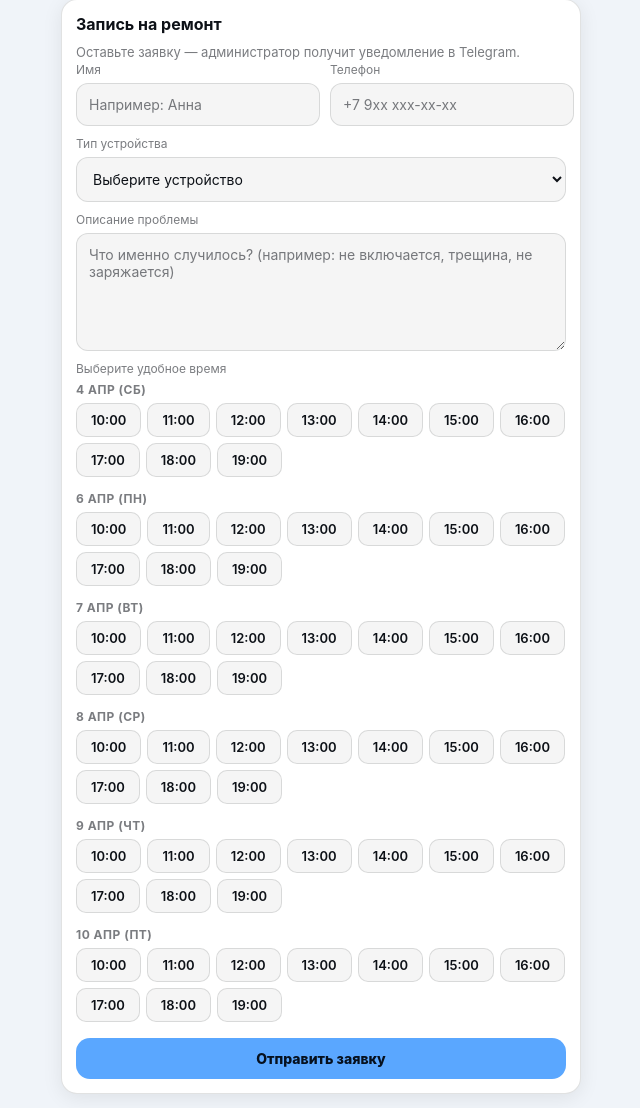
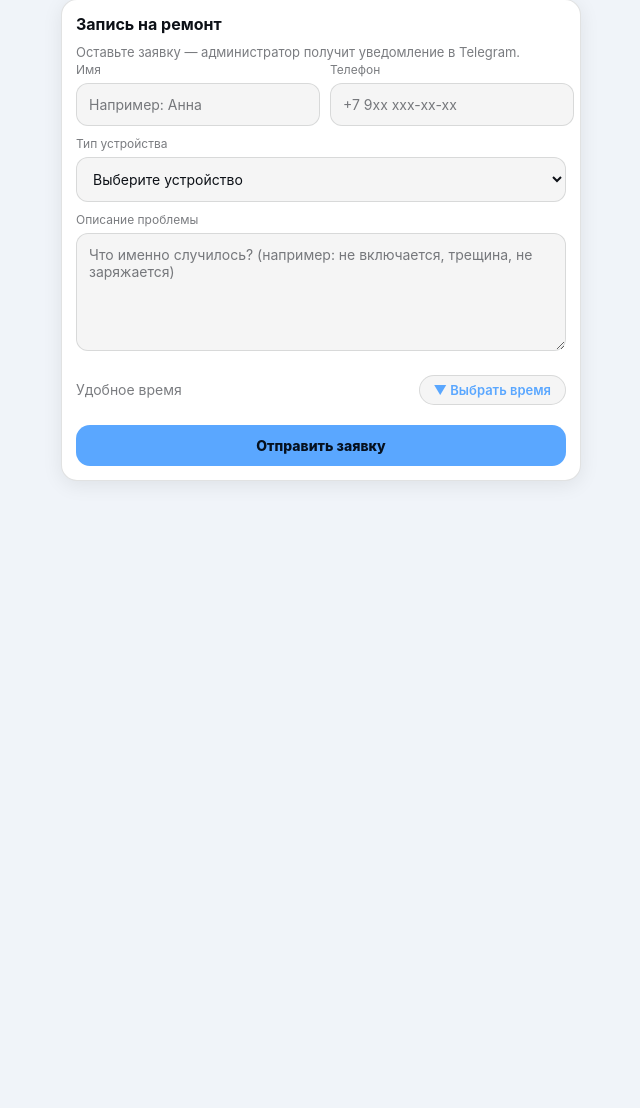
Before and after one commit to dadyadeda160402/iBig-mini-app, a Flask app: page / in a window 1280 px wide. Shown: the part 119-1227 px from the top of the page, without its empty margins (319-959 px from the left). After the commit the page ends 600 px from the top, so only its background shows below. Run offline with Flask 3, Linux system fonts and the light colour scheme; data comes from the database, SQL or seed files in the repository; some libraries are stand-ins or nearby versions.

Commit message:
fix: button re-enable, collapsible slots, individual models, map coords, separate questions chat

```diff
--- a/static/css/style.css
+++ b/static/css/style.css
@@ -197,11 +197,52 @@ tr.category td {
 .mapbox { border-radius: 14px; overflow: hidden; border: 1px solid var(--border); }
 .mapbox iframe { width: 100%; height: 180px; border: 0; }
 
-/* Слоты */
+/* Слоты — обёртка */
+.slots-wrap { margin-top: 14px; }
+
+.slots-header {
+  display: flex;
+  align-items: center;
+  justify-content: space-between;
+  gap: 8px;
+  margin-bottom: 8px;
+}
+
+.slots-header .label-text {
+  font-size: 14px;
+  color: var(--tg-theme-hint-color, var(--muted));
+}
+
+.slot-toggle-btn {
+  background: var(--input-bg);
+  border: 1px solid var(--border);
+  border-radius: 20px;
+  padding: 6px 14px;
+  font-size: 13px;
+  font-weight: 600;
+  cursor: pointer;
+  color: var(--tg-theme-button-color, var(--primary));
+  font-family: inherit;
+  transition: background 0.15s, border-color 0.15s;
+  white-space: nowrap;
+  max-width: 100%;
+}
+
+.slot-toggle-btn:hover { background: rgba(90, 167, 255, 0.1); }
+.slot-toggle-btn.slot-chosen {
+  border-color: var(--success);
+  color: var(--success);
+}
+
+/* Слоты — сетка */
 .slots-grid {
   display: flex;
   flex-direction: column;
   gap: 10px;
+  padding: 10px;
+  background: var(--input-bg);
+  border: 1px solid var(--border);
+  border-radius: 12px;
 }
 
 .slot-day { margin-bottom: 4px; }
@@ -217,10 +258,10 @@ tr.category td {
 .slot-times { display: flex; flex-wrap: wrap; gap: 6px; }
 
 .slot-btn {
-  background: var(--input-bg);
+  background: var(--bg);
   border: 1px solid var(--border);
   border-radius: 10px;
-  padding: 8px 14px;
+  padding: 7px 13px;
   font-size: 13px;
   font-weight: 600;
   cursor: pointer;
--- a/static/js/app.js
+++ b/static/js/app.js
@@ -52,34 +52,48 @@ document.querySelectorAll(".nav button").forEach((btn) => {
 /* ─────────────────────── Модели устройств ─────────────────────────────── */
 const DEVICE_MODELS = {
   "Смартфон": [
-    "iPhone 16 / 16 Plus / 16 Pro / 16 Pro Max",
-    "iPhone 15 / 15 Plus / 15 Pro / 15 Pro Max",
-    "iPhone 14 / 14 Plus / 14 Pro / 14 Pro Max",
-    "iPhone 13 / 13 mini / 13 Pro / 13 Pro Max",
-    "iPhone 12 / 12 mini / 12 Pro / 12 Pro Max",
-    "iPhone 11 / 11 Pro / 11 Pro Max",
-    "iPhone XS / XS Max / XR / X",
-    "iPhone 8 / 8 Plus / 7 / 7 Plus / SE",
-    "Samsung Galaxy S25 / S24 / S23 серия",
-    "Samsung Galaxy A55 / A54 / A53 / A35 / A34",
-    "Xiaomi / Redmi / POCO",
+    "iPhone 16 Pro Max", "iPhone 16 Pro", "iPhone 16 Plus", "iPhone 16",
+    "iPhone 15 Pro Max", "iPhone 15 Pro", "iPhone 15 Plus", "iPhone 15",
+    "iPhone 14 Pro Max", "iPhone 14 Pro", "iPhone 14 Plus", "iPhone 14",
+    "iPhone 13 Pro Max", "iPhone 13 Pro", "iPhone 13", "iPhone 13 mini",
+    "iPhone 12 Pro Max", "iPhone 12 Pro", "iPhone 12", "iPhone 12 mini",
+    "iPhone 11 Pro Max", "iPhone 11 Pro", "iPhone 11",
+    "iPhone XS Max", "iPhone XS", "iPhone XR", "iPhone X",
+    "iPhone 8 Plus", "iPhone 8", "iPhone 7 Plus", "iPhone 7",
+    "iPhone SE (3-го поколения)", "iPhone SE (2-го поколения)",
+    "Samsung Galaxy S25 Ultra", "Samsung Galaxy S25+", "Samsung Galaxy S25",
+    "Samsung Galaxy S24 Ultra", "Samsung Galaxy S24+", "Samsung Galaxy S24",
+    "Samsung Galaxy S23 Ultra", "Samsung Galaxy S23+", "Samsung Galaxy S23",
+    "Samsung Galaxy A55", "Samsung Galaxy A54", "Samsung Galaxy A35", "Samsung Galaxy A34",
+    "Samsung Galaxy A25", "Samsung Galaxy A15",
+    "Xiaomi 14 Pro", "Xiaomi 14", "Xiaomi 13 Pro", "Xiaomi 13",
+    "Redmi Note 13 Pro+", "Redmi Note 13 Pro", "Redmi Note 13",
+    "Redmi Note 12 Pro+", "Redmi Note 12 Pro", "Redmi Note 12",
+    "POCO X6 Pro", "POCO X6", "POCO X5 Pro", "POCO X5",
     "Другая модель",
   ],
   "Планшет": [
-    "iPad Pro 11\" / 12.9\"",
-    "iPad Air 5 / 4 / 3",
-    "iPad mini 6 / 5",
-    "iPad 10 / 9 / 8 поколение",
-    "Samsung Galaxy Tab S9 / S8 / S7",
-    "Samsung Galaxy Tab A9 / A8",
+    "iPad Pro 12.9\" (M2)", "iPad Pro 12.9\" (M1)", "iPad Pro 11\" (M2)", "iPad Pro 11\" (M1)",
+    "iPad Air 5", "iPad Air 4", "iPad Air 3",
+    "iPad mini 6", "iPad mini 5",
+    "iPad 10-го поколения", "iPad 9-го поколения", "iPad 8-го поколения",
+    "Samsung Galaxy Tab S9 Ultra", "Samsung Galaxy Tab S9+", "Samsung Galaxy Tab S9",
+    "Samsung Galaxy Tab S8 Ultra", "Samsung Galaxy Tab S8+", "Samsung Galaxy Tab S8",
+    "Samsung Galaxy Tab A9+", "Samsung Galaxy Tab A9", "Samsung Galaxy Tab A8",
     "Другая модель",
   ],
   "Ноутбук": [
-    "MacBook Air (M1 / M2 / M3)",
-    "MacBook Pro 13\" / 14\" / 16\"",
-    "Asus VivoBook / ZenBook",
-    "Lenovo IdeaPad / ThinkPad",
-    "HP / Dell / Acer",
+    "MacBook Air 15\" (M3)", "MacBook Air 13\" (M3)",
+    "MacBook Air 15\" (M2)", "MacBook Air 13\" (M2)",
+    "MacBook Air (M1)",
+    "MacBook Pro 16\" (M3 Pro/Max)", "MacBook Pro 14\" (M3 Pro/Max)",
+    "MacBook Pro 16\" (M2 Pro/Max)", "MacBook Pro 14\" (M2 Pro/Max)",
+    "MacBook Pro 13\" (M2)", "MacBook Pro 13\" (M1)",
+    "Asus VivoBook 15/16", "Asus ZenBook 14/15",
+    "Lenovo IdeaPad 3/5", "Lenovo ThinkPad",
+    "HP Laptop / Pavilion / Spectre",
+    "Dell Inspiron / XPS",
+    "Acer Aspire / Swift",
     "Другая модель",
   ],
   "ПК": [
@@ -88,9 +102,11 @@ const DEVICE_MODELS = {
     "Другая модель",
   ],
   "Другая техника": [
-    "Умные часы (Apple Watch / Samsung и др.)",
-    "Наушники / AirPods",
-    "Игровая консоль",
+    "Apple Watch Ultra 2", "Apple Watch Series 9", "Apple Watch SE",
+    "Samsung Galaxy Watch 6", "Samsung Galaxy Watch 5",
+    "AirPods Pro 2", "AirPods 3", "AirPods 2",
+    "Samsung Galaxy Buds",
+    "PlayStation 5", "Xbox Series X/S", "Nintendo Switch",
     "Другое",
   ],
 };
@@ -118,9 +134,20 @@ if (deviceTypeSelect && deviceModelLabel && deviceModelSelect) {
 }
 
 /* ─────────────────────── Слоты времени ────────────────────────────────── */
-const slotsContainer    = document.getElementById("slotsContainer");
-const selectedSlotInput = document.getElementById("selectedSlotInput");
+const slotsContainer      = document.getElementById("slotsContainer");
+const slotsToggleBtn      = document.getElementById("slotsToggleBtn");
+const slotsSelectedLabel  = document.getElementById("slotsSelectedLabel");
+const selectedSlotInput   = document.getElementById("selectedSlotInput");
 const selectedSlotIdInput = document.getElementById("selectedSlotIdInput");
+let slotsExpanded = false;
+
+if (slotsToggleBtn) {
+  slotsToggleBtn.addEventListener("click", () => {
+    slotsExpanded = !slotsExpanded;
+    slotsContainer.style.display = slotsExpanded ? "" : "none";
+    slotsToggleBtn.textContent = slotsExpanded ? "▲ Скрыть слоты" : "▼ Выбрать время";
+  });
+}
 
 const RU_DAYS   = ["вс","пн","вт","ср","чт","пт","сб"];
 const RU_MONTHS = ["янв","фев","мар","апр","май","июн","июл","авг","сен","окт","ноя","дек"];
@@ -176,6 +203,16 @@ function renderSlots(slots) {
         btn.classList.add("selected");
         if (selectedSlotInput)   selectedSlotInput.value   = s.slot_datetime;
         if (selectedSlotIdInput) selectedSlotIdInput.value = s.id;
+        // Обновляем подпись кнопки и сворачиваем сетку
+        const label = fmtDate(s.slot_datetime) + ", " + fmtTime(s.slot_datetime);
+        if (slotsToggleBtn) {
+          slotsToggleBtn.textContent = "✅ " + label + " (изменить)";
+          slotsToggleBtn.classList.add("slot-chosen");
+        }
+        if (slotsSelectedLabel) slotsSelectedLabel.textContent = label;
+        // Схлопываем после выбора
+        slotsExpanded = false;
+        slotsContainer.style.display = "none";
       });
 
       times.appendChild(btn);
@@ -281,7 +318,15 @@ if (repairForm) {
         if (deviceModelLabel) deviceModelLabel.style.display = "none";
         if (selectedSlotInput)   selectedSlotInput.value   = "";
         if (selectedSlotIdInput) selectedSlotIdInput.value = "";
-        await loadSlots(); // обновляем слоты (занятый уйдёт)
+        if (slotsToggleBtn) {
+          slotsToggleBtn.textContent = "▼ Выбрать время";
+          slotsToggleBtn.classList.remove("slot-chosen");
+        }
+        if (slotsSelectedLabel) slotsSelectedLabel.textContent = "";
+        slotsExpanded = false;
+        if (slotsContainer) slotsContainer.style.display = "none";
+        if (btn) btn.disabled = false;
+        await loadSlots();
       } else {
         showStatus(repairStatusBox, "err", "Ошибка: " + (data.error || "Неизвестная ошибка"));
         if (btn) btn.disabled = false;
@@ -317,6 +362,7 @@ if (questionForm) {
       if (data.ok) {
         showStatus(questionStatusBox, "ok", "✅ Вопрос отправлен! Ответим вам в Telegram.");
         questionForm.reset();
+        if (btn) btn.disabled = false;
       } else {
         showStatus(questionStatusBox, "err", "Ошибка: " + (data.error || "Неизвестная ошибка"));
         if (btn) btn.disabled = false;
--- a/templates/index.html
+++ b/templates/index.html
@@ -66,12 +66,15 @@
               <textarea name="description" placeholder="Что именно случилось? (например: не включается, трещина, не заряжается)" required maxlength="2000"></textarea>
             </label>
 
-            <label>
-              Выберите удобное время
-              <div id="slotsContainer"><div class="slots-empty">Загрузка слотов...</div></div>
+            <div class="slots-wrap">
+              <div class="slots-header">
+                <span class="label-text">Удобное время</span>
+                <button type="button" id="slotsToggleBtn" class="slot-toggle-btn">▼ Выбрать время</button>
+              </div>
+              <div id="slotsContainer" style="display:none;"><div class="slots-empty">Загрузка слотов...</div></div>
               <input type="hidden" name="selectedSlot" id="selectedSlotInput" />
               <input type="hidden" name="selectedSlotId" id="selectedSlotIdInput" />
-            </label>
+            </div>
 
             <div class="actions">
               <button class="btn" type="submit">Отправить заявку</button>
@@ -156,7 +159,7 @@
               <div class="muted" style="margin-bottom:6px;">Карта</div>
               <div class="mapbox">
                 <iframe
-                  src="https://www.openstreetmap.org/export/embed.html?bbox=107.5800%2C51.8100%2C107.6400%2C51.8450&layer=mapnik&marker=51.8272%2C107.6062"
+                  src="https://www.openstreetmap.org/export/embed.html?bbox=107.5850%2C51.8220%2C107.6150%2C51.8400&layer=mapnik&marker=51.8303%2C107.5993"
                   loading="lazy"
                   referrerpolicy="no-referrer-when-downgrade"
                 ></iframe>
```
Also changed, not shown: bot.py (+16 -13 lines), config.py (+11 -1 lines).
